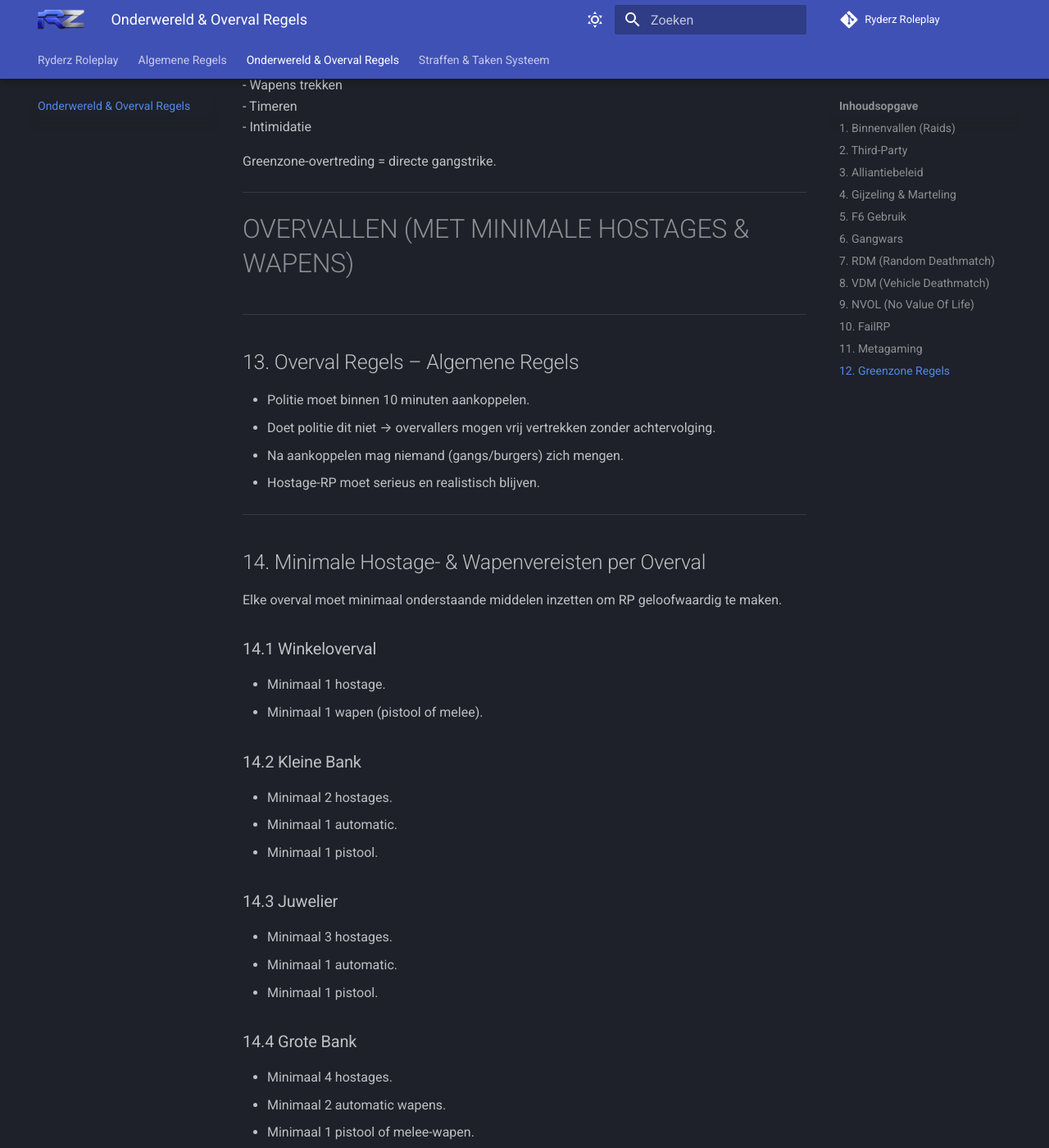
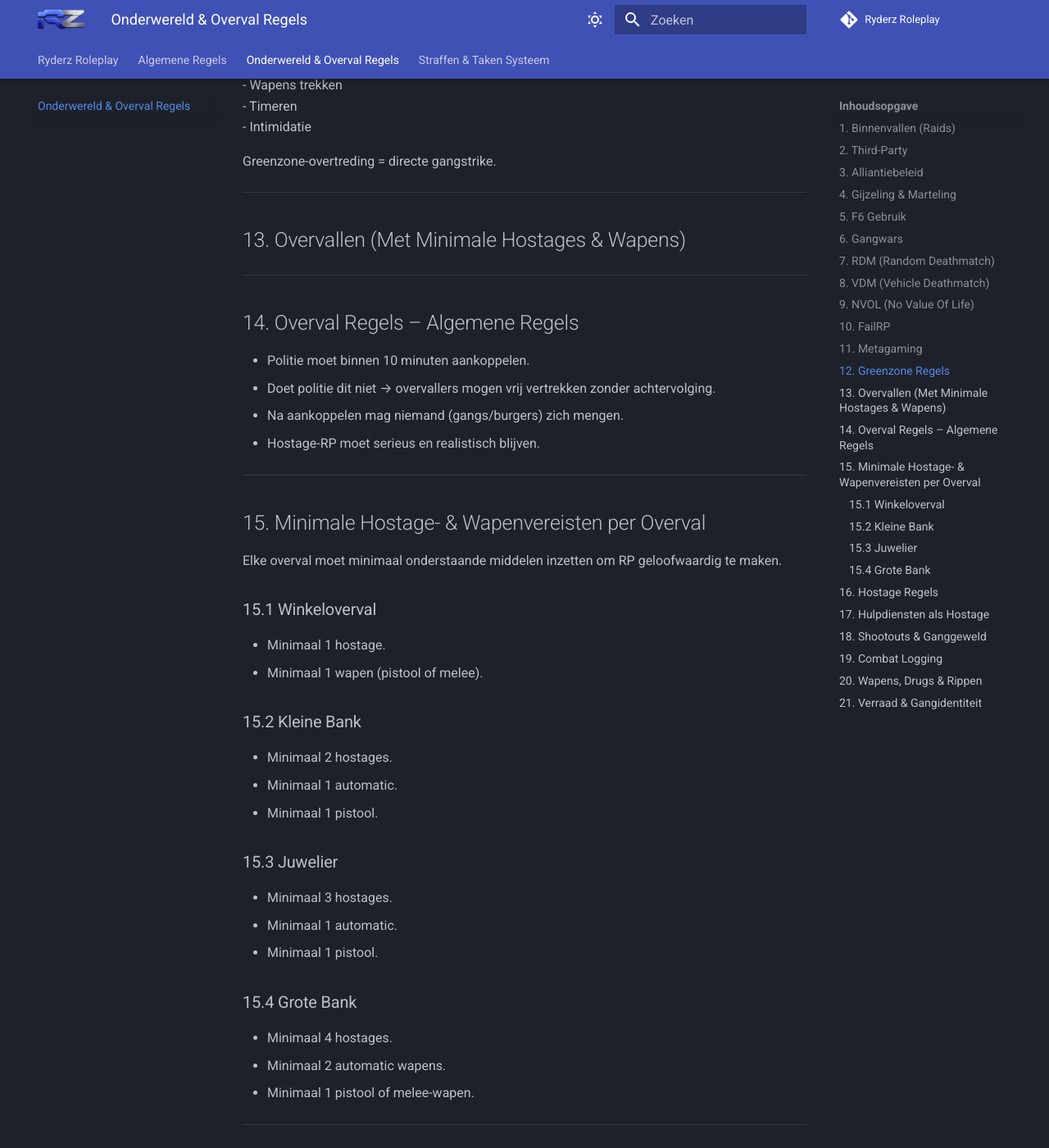
Before and after one commit to MohammedRDZ/mkdoc-ryderz, an MkDocs documentation site: the page built from docs/onderwereld.md, in a window 1280 px wide and 1400 px high, scrolled down 2934 px. Shown: the whole window at 82% size. Built offline with MkDocs 1.6.1 and Material for MkDocs 9.7.7, drawn with Linux system fonts in a browser that asks for light colours; comment, search, counter and statistics services are not loaded; some of the changed text lies outside the part shown.

Commit message:
Update section numbers in onderwereld.md

```diff
--- a/docs/onderwereld.md
+++ b/docs/onderwereld.md
@@ -119,31 +119,31 @@
 
 ---
 
-## 14. Minimale Hostage- & Wapenvereisten per Overval
+## 15. Minimale Hostage- & Wapenvereisten per Overval
 Elke overval moet minimaal onderstaande middelen inzetten om RP geloofwaardig te maken.
 
-### 14.1 Winkeloverval
+### 15.1 Winkeloverval
 - Minimaal 1 hostage.
 - Minimaal 1 wapen (pistool of melee).
 
-### 14.2 Kleine Bank
+### 15.2 Kleine Bank
 - Minimaal 2 hostages.
 - Minimaal 1 automatic.
 - Minimaal 1 pistool.
 
-### 14.3 Juwelier
+### 15.3 Juwelier
 - Minimaal 3 hostages.
 - Minimaal 1 automatic.
 - Minimaal 1 pistool.
 
-### 14.4 Grote Bank
+### 15.4 Grote Bank
 - Minimaal 4 hostages.
 - Minimaal 2 automatic wapens.
 - Minimaal 1 pistool of melee-wapen.
 
 ---
 
-## 15. Hostage Regels
+## 16. Hostage Regels
 - Hostage blijft op dezelfde locatie (binnen blijft binnen, buiten blijft buiten).
 - Geen positie-wissel toegestaan.
 - Maximaal 20 minuten vasthouden.
@@ -152,27 +152,27 @@
 
 ---
 
-## 16. Hulpdiensten als Hostage
+## 17. Hulpdiensten als Hostage
 - Mag alleen als de instantie genoeg personeel heeft om RP voort te zetten.
 - Politie met 16 mensen → 2 hostages toegestaan.
 - Hostages op werkplekken (MRB, ziekenhuis, ANWB) zijn verboden.
 
 ---
 
-## 17. Shootouts & Ganggeweld
+## 18. Shootouts & Ganggeweld
 - Er moet altijd een geldige RP-reden zijn.
 - Random shootouts → gangstrike.
 - Binnenvallen op gangterrein → maximaal 2 per dag, altijd met bewijs.
 
 ---
 
-## 18. Combat Logging
+## 19. Combat Logging
 - De stad verlaten tijdens actief RP = directe gangstrike.
 - Na een crash moet men direct terugkomen en RP afmaken.
 
 ---
 
-## 19. Wapens, Drugs & Rippen
+## 20. Wapens, Drugs & Rippen
 Rippen mag alleen wanneer persoon:
 - Een holster,
 - Een masker,
@@ -185,7 +185,7 @@
 
 ---
 
-## 20. Verraad & Gangidentiteit
+## 21. Verraad & Gangidentiteit
 - Verraad moet logisch zijn en via RP worden gespeeld.
 - Gangs moeten herkenbare kleding dragen.
 - Kleding van andere gangs dragen zonder RP is verboden.
```
Also changed, not shown: other parts of docs/onderwereld.md (+2 -2 lines).
